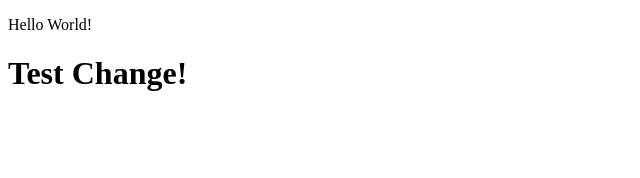
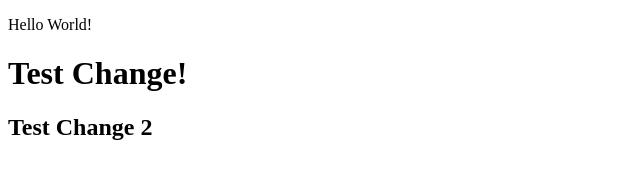
Before and after one commit to AwaisDotGeek/Multibranch_Project_Sample, a plain HTML site: page index.html in a window 1280 px wide. Shown: the whole page, without its empty margins (0-640 px from the left). Drawn offline with Linux system fonts and the light colour scheme.

```diff
--- a/index.html
+++ b/index.html
@@ -8,5 +8,6 @@
   <body>
     <p>Hello World!</p>
     <h1>Test Change!</h1>
+    <h2>Test Change 2</h2>
   </body>
 </html>
```
